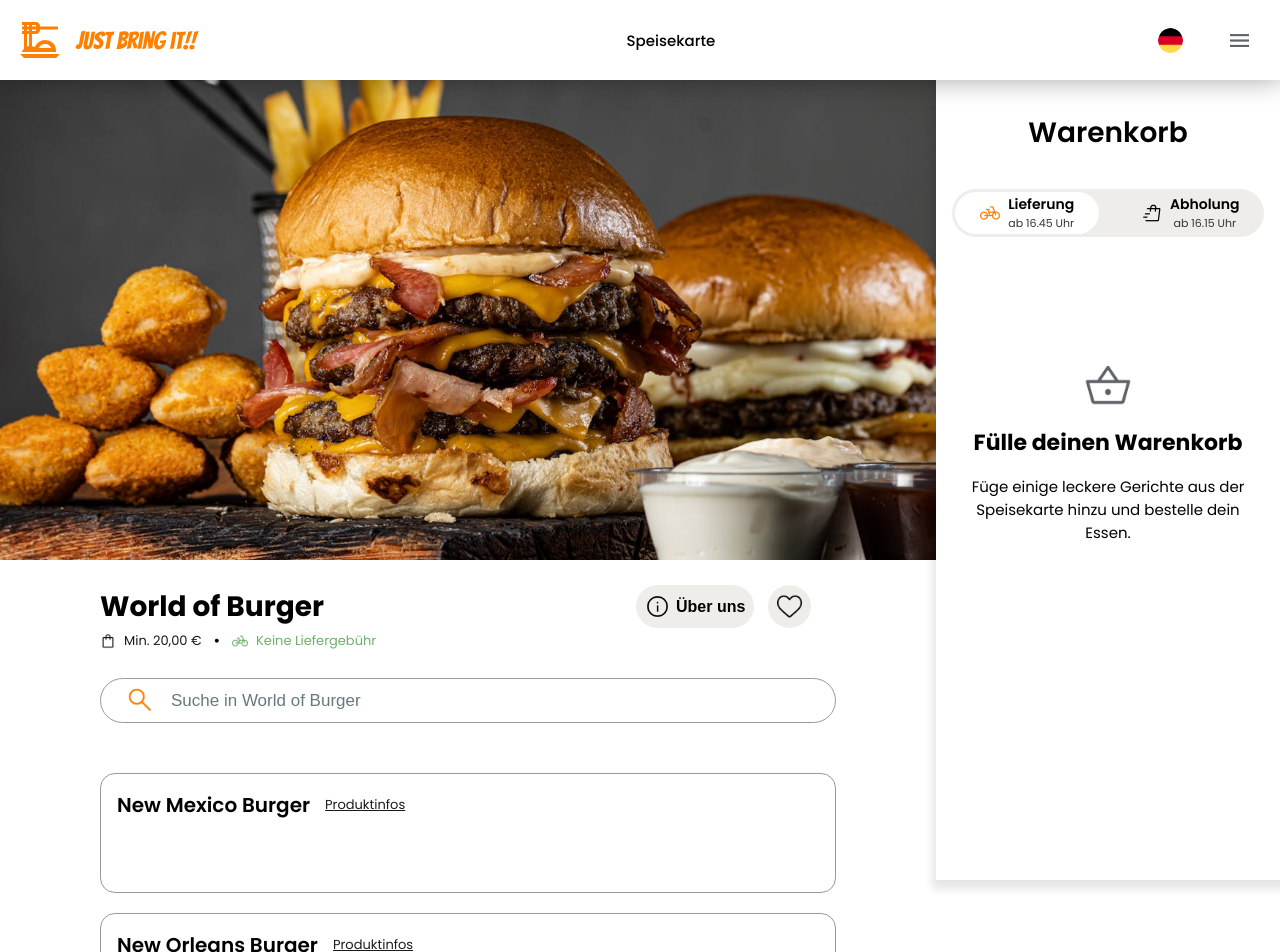
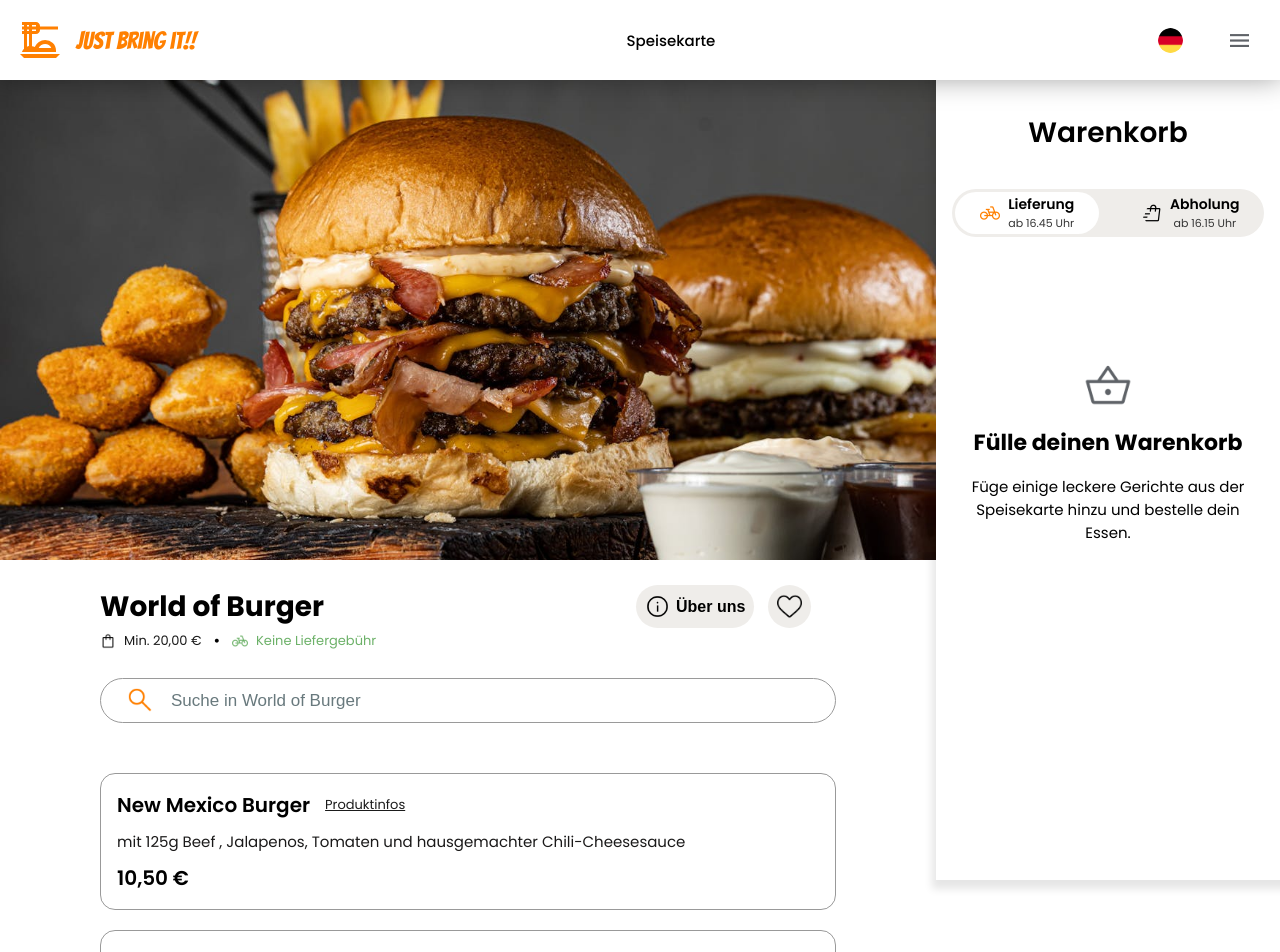
Before and after one commit to DominikTockloth/World-of-Burger, an Angular app: page / in a window 1280 px wide. Shown: the top 952 px of the page. Built offline with nearby package versions, Linux system fonts and the light colour scheme.

Commit message:
added info overlay and functionality

```diff
--- a/src/app/basket/basket.component.scss
+++ b/src/app/basket/basket.component.scss
@@ -122,7 +122,9 @@ $bike: #6cb168;
             display: flex;
             flex-direction: column;
             overflow-y: auto;
+            overflow-x: hidden;
             margin-top: 80px;
+            min-height: 600px;
         }
     }
 }
--- a/src/app/hamburger-list/hamburger-list.component.html
+++ b/src/app/hamburger-list/hamburger-list.component.html
@@ -1,5 +1,9 @@
 <div class="list-container">
     <div class="list-item" *ngFor="let hamburger of hamburgers">
-        <div class="title-box"><h4>{{hamburger.name}}</h4><span>Produktinfos</span></div>
+        <div class="title-box">
+            <h4>{{hamburger.name}}</h4><span (click)="openProductInfo()">Produktinfos</span>
+        </div>
+        <span class="description">{{hamburger.ingredients}}</span>
+        <span class="price">{{ convertDotToComma(hamburger.price)}} €</span>
     </div>
 </div>
--- a/src/app/hamburger-list/hamburger-list.component.scss
+++ b/src/app/hamburger-list/hamburger-list.component.scss
@@ -19,6 +19,9 @@ $bike: #6cb168;
         border: 1px solid rgba(0, 0, 0, 0.4);
         border-radius: 15px;
         position: relative;
+        display: flex;
+        flex-direction: column;
+        gap: 10px;
         font-family: "Poppins", sans-serif;
 
         .title-box {
@@ -26,7 +29,8 @@ $bike: #6cb168;
             gap: 15px;
             align-items: center;
 
-            h4 {
+            h4,
+            .price {
                 font-size: 20px;
                 font-weight: 600;
                 color: black;
@@ -45,5 +49,18 @@ $bike: #6cb168;
                 }
             }
         }
+
+        .description {
+            font-size: 15px;
+            font-weight: 400;
+            color: rgb(26, 25, 25);
+        }
+
+        .price {
+            font-size: 20px;
+            font-weight: 600;
+            color: black;
+        }
+
     }
 }
--- a/src/app/hamburger-list/hamburger-list.component.ts
+++ b/src/app/hamburger-list/hamburger-list.component.ts
@@ -1,18 +1,25 @@
-import { Component, OnInit } from '@angular/core';
+import { Component, EventEmitter, OnInit, Output, ViewChild } from '@angular/core';
 import { HamburgerService } from '../services/hamburger.service';
 import { Hamburger } from '../models/hamburger.model';
-import { NgFor } from '@angular/common';
+import { NgFor, NgIf } from '@angular/common';
+import { ProductInformationComponent } from '../overlays/components/product-information/product-information.component';
+import { MainContentComponent } from '../main-content/main-content.component';
 
 @Component({
   selector: 'app-hamburger-list',
   standalone: true,
   imports: [
-    NgFor
+    NgFor,
+    NgIf,
+    ProductInformationComponent
   ],
   templateUrl: './hamburger-list.component.html',
   styleUrl: './hamburger-list.component.scss'
 })
 export class HamburgerListComponent implements OnInit {
+  @Output() productInfoOpened = new EventEmitter<void>();
+
+  isProductInfoOpen: boolean = false;
   hamburgers: Hamburger[] = [];
 
   constructor(private hamburgerservice: HamburgerService) { }
@@ -20,4 +27,12 @@ export class HamburgerListComponent implements OnInit {
   ngOnInit(): void {
     this.hamburgers = this.hamburgerservice.getHamburgers();
   }
+
+  convertDotToComma(price: number) {
+    return price.toFixed(2).replace('.', ',')
+  }
+
+  openProductInfo(): void {
+    this.productInfoOpened.emit(); // Event auslösen
+  }
 }
--- a/src/app/main-content/main-content.component.html
+++ b/src/app/main-content/main-content.component.html
@@ -20,6 +20,8 @@
         <div class="search-box">
             <img src="/images/search.png" alt=""><input type="search" placeholder="Suche in World of Burger">
         </div>
-        <app-hamburger-list></app-hamburger-list>
+        <app-hamburger-list (productInfoOpened)="openProductInfo()" ></app-hamburger-list>
     </div>
 </section>
+
+<app-product-information *ngIf="isProductInfoOpen" (productInfoClosed)="closeProductInfo()"></app-product-information>
--- a/src/app/main-content/main-content.component.scss
+++ b/src/app/main-content/main-content.component.scss
@@ -13,8 +13,6 @@ $bike: #6cb168;
     position: relative;
     top: 80px;
     height: auto;
-    overflow-x: auto;
-    overflow-y: hidden;
     z-index: 3;
 
     .bg-img {
--- a/src/app/main-content/main-content.component.ts
+++ b/src/app/main-content/main-content.component.ts
@@ -1,20 +1,36 @@
-import { Component } from '@angular/core';
+import { Component, EventEmitter, Output } from '@angular/core';
 import { HamburgerService } from '../services/hamburger.service';
 import { Hamburger } from '../models/hamburger.model';
 import { HamburgerListComponent } from '../hamburger-list/hamburger-list.component';
+import { ProductInformationComponent } from '../overlays/components/product-information/product-information.component';
+import { NgIf } from '@angular/common';
 
 @Component({
   selector: 'app-main-content',
   standalone: true,
   imports: [
-    HamburgerListComponent
+    HamburgerListComponent,
+    ProductInformationComponent,
+    NgIf
   ],
   templateUrl: './main-content.component.html',
   styleUrl: './main-content.component.scss'
 })
 export class MainContentComponent {
+  isProductInfoOpen: boolean = false;
   hamburgers: Hamburger[] = [];
 
-constructor(){}
+  constructor() { }
+
+  openProductInfo(): void {
+    this.isProductInfoOpen = true;
+    document.body.style.overflow = 'hidden';
+  }
+
+  closeProductInfo():void{
+    this.isProductInfoOpen = false;
+    document.body.style.overflow = '';
+  }
+
 
 }
--- /dev/null
+++ b/src/app/overlays/components/product-information/product-information.component.html
@@ -0,0 +1,5 @@
+<div class="overlay">
+    <div class="content-box">
+        <span class="close" (click)="closeProductInfo()">X</span>
+    </div>
+</div>
--- /dev/null
+++ b/src/app/overlays/components/product-information/product-information.component.scss
@@ -0,0 +1,33 @@
+$orange: #FF8001;
+$bg-span: #EFEDEA;
+$bike: #6cb168;
+//font-family: "Poppins", sans-serif;
+// font-family: "Bangers", system-ui;
+
+.overlay {
+    position: fixed;
+    inset: 0;
+    display: flex;
+    justify-content: center;
+    align-items: center;
+    height: 100vh;
+    background-color: rgba(0, 0, 0, 0.7);
+    z-index: 10;
+
+    .content-box {
+        position: relative;
+        display: flex;
+        flex-direction: column;
+        background-color: white;
+        height: 600px;
+        width: 500px;
+        border-radius: 20px;
+
+        .close {
+            position: absolute;
+            right: 15px;
+            top: 15px;
+            cursor: pointer;
+        }
+    }
+}
--- /dev/null
+++ b/src/app/overlays/components/product-information/product-information.component.ts
@@ -0,0 +1,16 @@
+import { Component, EventEmitter, Output } from '@angular/core';
+
+@Component({
+  selector: 'app-product-information',
+  standalone: true,
+  imports: [],
+  templateUrl: './product-information.component.html',
+  styleUrl: './product-information.component.scss'
+})
+export class ProductInformationComponent {
+  @Output() productInfoClosed = new EventEmitter<void>();
+
+  closeProductInfo(): void {
+    this.productInfoClosed.emit(); // Event auslösen
+  }
+}
```
Also changed, not shown: 1 other file (tests, documents, lock files or other folders).
